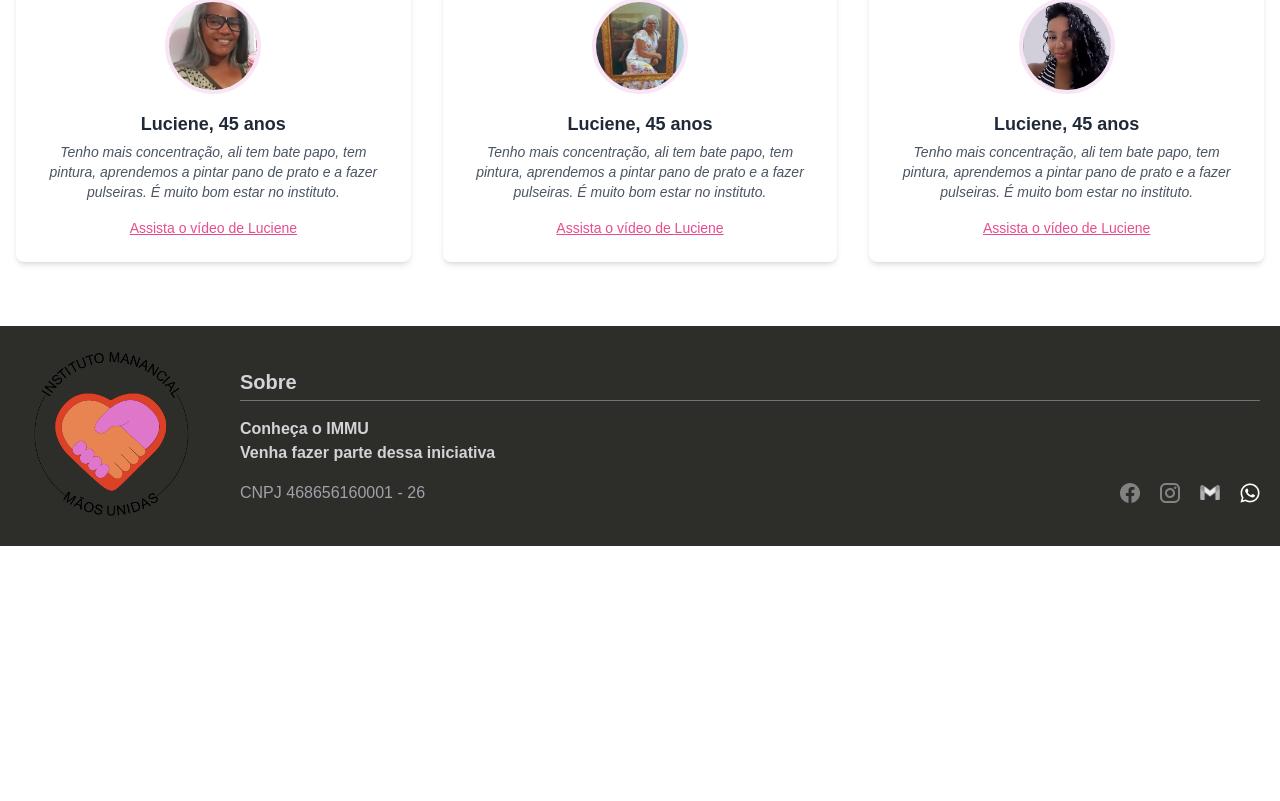
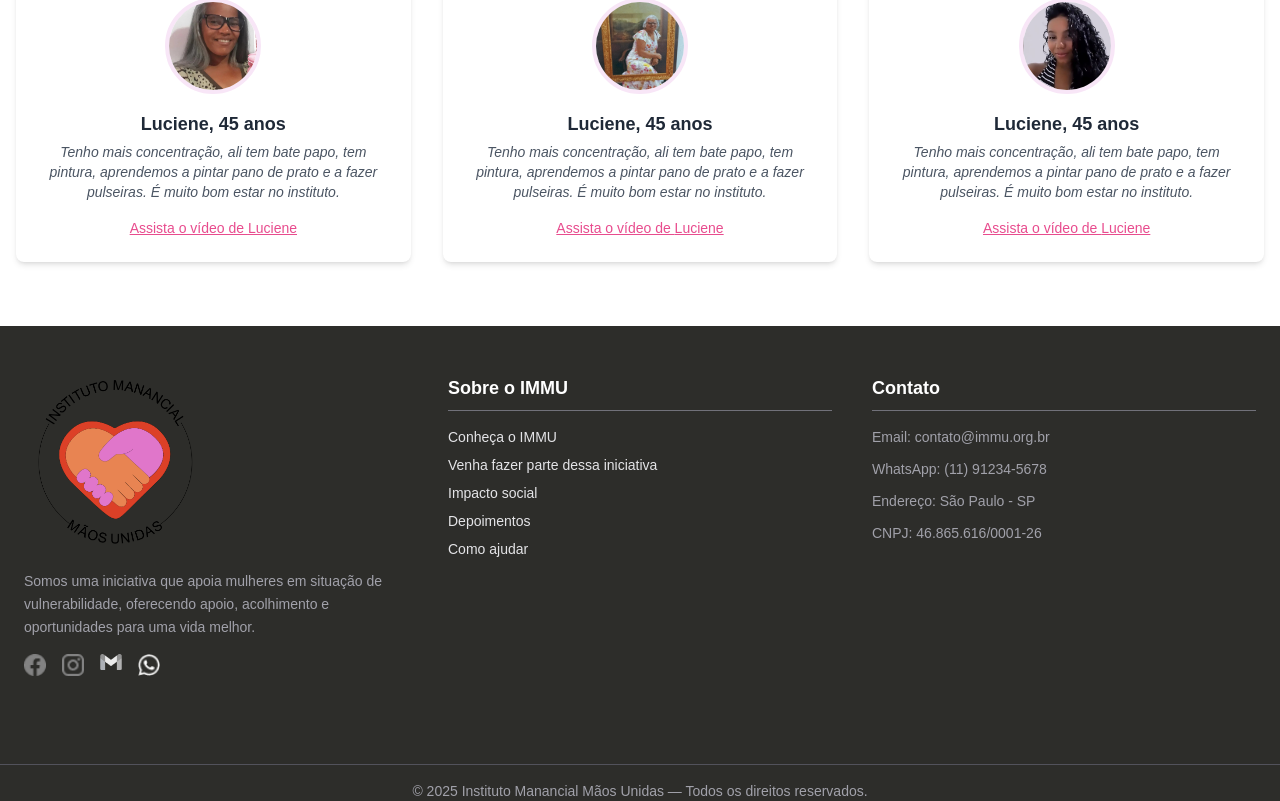
Before and after one commit to claudiojas/immu, a Next.js app: page / in a window 1280 px wide. Shown: the part 1718-2519 px from the top of the page. Before the commit the page ends 2264 px from the top, so only its background shows below. Built offline with nearby package versions, Linux system fonts and the light colour scheme; no server answers; a web font is replaced by a local one.

Commit message:
feat: add new footer component

```diff
--- a/app/page.tsx
+++ b/app/page.tsx
@@ -9,7 +9,6 @@ export default function Home() {
   return (
     <>
       <div className="min-h-screen flex flex-col">
-
         <main className="flex-1">
             {/* Hero Carousel */}
             <HeroSection slides={carouselSlides} />
@@ -29,9 +28,6 @@ export default function Home() {
             <TestimonialsSection testimonials={testimonials} />
 
         </main>
-
-
-
       </div>
     </>
   );
--- a/components/Footer/index.tsx
+++ b/components/Footer/index.tsx
@@ -1,90 +1,136 @@
-import { facebook, gmail, instagram, logoIMMU, whatsapp } from "@immu/assets";
+import {
+  facebook,
+  gmail,
+  instagram,
+  logoIMMU,
+  whatsapp
+} from "@immu/assets";
 import Image from "next/image";
 
 export default function Footer() {
   return (
-    <footer className="bg-[#2D2D2A]">
-      <div className="max-w-screen-xl mx-auto p-5 flex gap-10 items-center">
-        <Image alt="" src={logoIMMU} width={180} />
-        <div className="w-full text-zinc-300">
-          <h1 className="border-b-zinc-500 border-b-[0.5px] w-full font-bold text-xl pb-1">
-            Sobre
-          </h1>
-
-          <ul className="my-4 font-bold">
+    <footer className="bg-[#2D2D2A] text-zinc-200">
+      <div className="max-w-7xl mx-auto px-6 py-12 grid grid-cols-1 md:grid-cols-3 gap-10">
+        {/* Seção 1: Logo e descrição */}
+        <div>
+          <Image alt="Logo IMMU" src={logoIMMU} width={180} className="mb-4" />
+          <p className="text-sm text-zinc-400 leading-relaxed">
+            Somos uma iniciativa que apoia mulheres em situação de vulnerabilidade, oferecendo apoio, acolhimento e oportunidades para uma vida melhor.
+          </p>
+          <div className="flex gap-4 mt-4">
             <a
               href="https://www.google.com"
               target="_blank"
               rel="noopener noreferrer"
-              className="transition hover:opacity-50"
+              className="hover:opacity-60 transition"
             >
-              <li>Conheça o IMMU</li>
+              <Image src={facebook} alt="Facebook" width={22} />
             </a>
             <a
               href="https://www.google.com"
               target="_blank"
               rel="noopener noreferrer"
-              className="transition hover:opacity-50"
+              className="hover:opacity-60 transition"
             >
-              <li>Venha fazer parte dessa iniciativa</li>
+              <Image src={instagram} alt="Instagram" width={22} />
             </a>
-          </ul>
+            <a
+              href="https://www.google.com"
+              target="_blank"
+              rel="noopener noreferrer"
+              className="hover:opacity-60 transition"
+            >
+              <Image src={gmail} alt="Gmail" width={22} />
+            </a>
+            <a
+              href="https://www.google.com"
+              target="_blank"
+              rel="noopener noreferrer"
+              className="hover:opacity-60 transition"
+            >
+              <Image src={whatsapp} alt="WhatsApp" width={22} />
+            </a>
+          </div>
+        </div>
 
-          <div className="flex items-center justify-between">
-            <p className="text-zinc-400">CNPJ 468656160001 - 26</p>
-            <div className="flex gap-5 justify-end items-center">
+        {/* Seção 2: Navegação */}
+        <div>
+          <h3 className="text-lg font-semibold text-white border-b border-zinc-500 pb-2 mb-4">
+            Sobre o IMMU
+          </h3>
+          <ul className="space-y-2 text-sm">
+            <li>
               <a
                 href="https://www.google.com"
                 target="_blank"
                 rel="noopener noreferrer"
+                className="hover:text-pink-300 transition"
               >
-                <Image
-                  alt=""
-                  src={facebook}
-                  width={20}
-                  className="transition hover:opacity-50"
-                />
+                Conheça o IMMU
               </a>
-
+            </li>
+            <li>
               <a
                 href="https://www.google.com"
                 target="_blank"
                 rel="noopener noreferrer"
+                className="hover:text-pink-300 transition"
               >
-                <Image
-                  alt=""
-                  src={instagram}
-                  width={20}
-                  className="transition hover:opacity-50"
-                />
+                Venha fazer parte dessa iniciativa
               </a>
+            </li>
+            <li>
               <a
-                href="https://www.google.com"
-                target="_blank"
-                rel="noopener noreferrer"
+                href="#"
+                className="hover:text-pink-300 transition"
               >
-                <Image
-                  alt=""
-                  src={gmail}
-                  width={20}
-                  className="transition hover:opacity-50"
-                />
+                Impacto social
               </a>
+            </li>
+            <li>
               <a
-                href="https://www.google.com"
-                target="_blank"
-                rel="noopener noreferrer"
+                href="#"
+                className="hover:text-pink-300 transition"
               >
-                <Image
-                  alt=""
-                  src={whatsapp}
-                  width={20}
-                  className="transition hover:opacity-50"
-                />
+                Depoimentos
               </a>
-            </div>
-          </div>
+            </li>
+            <li>
+              <a
+                href="#"
+                className="hover:text-pink-300 transition"
+              >
+                Como ajudar
+              </a>
+            </li>
+          </ul>
         </div>
+
+        {/* Seção 3: Contato */}
+        <div>
+          <h3 className="text-lg font-semibold text-white border-b border-zinc-500 pb-2 mb-4">
+            Contato
+          </h3>
+          <ul className="text-sm space-y-3 text-zinc-400">
+            <li>
+              <span className="block">Email: contato@immu.org.br</span>
+            </li>
+            <li>
+              <span className="block">WhatsApp: (11) 91234-5678</span>
+            </li>
+            <li>
+              <span className="block">Endereço: São Paulo - SP</span>
+            </li>
+            <li>
+              <span className="block">CNPJ: 46.865.616/0001-26</span>
+            </li>
+          </ul>
+        </div>
+      </div>
+
+      {/* Rodapé inferior */}
+      <div className="border-t border-zinc-600 mt-10 pt-4 text-center text-zinc-400 text-sm">
+        <p>© {new Date().getFullYear()} Instituto Manancial Mãos Unidas — Todos os direitos reservados.</p>
       </div>
     </footer>
   );
```
